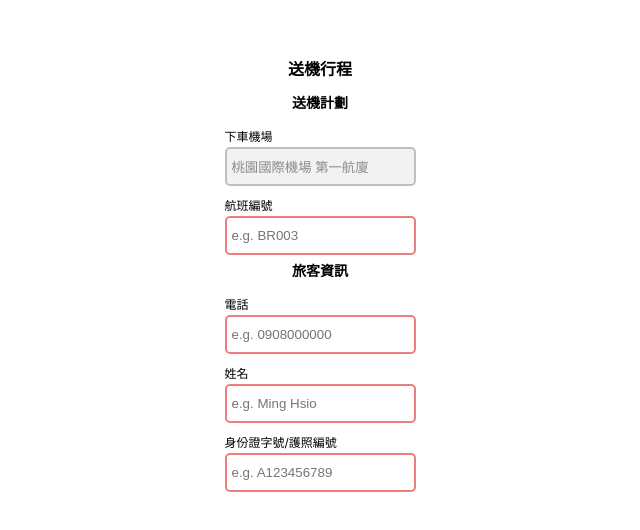
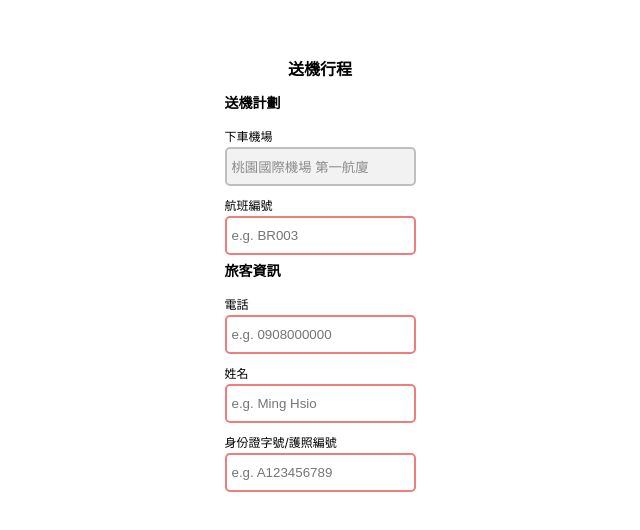
Before and after one commit to yasinitskyi/flight-checker, a Next.js app: page /search in a window 1280 px wide. Shown: the part 130-660 px from the top of the page, without its empty margins (320-960 px from the left). Built offline with nearby package versions, Linux system fonts and the light colour scheme.

Commit message:
styles: Typography within Search styling

```diff
--- a/src/app/search/index.module.css
+++ b/src/app/search/index.module.css
@@ -3,3 +3,7 @@
     flex-direction: column;
     align-items: center;
 }
+
+.subTitle {
+    align-self: flex-start;
+}
```
